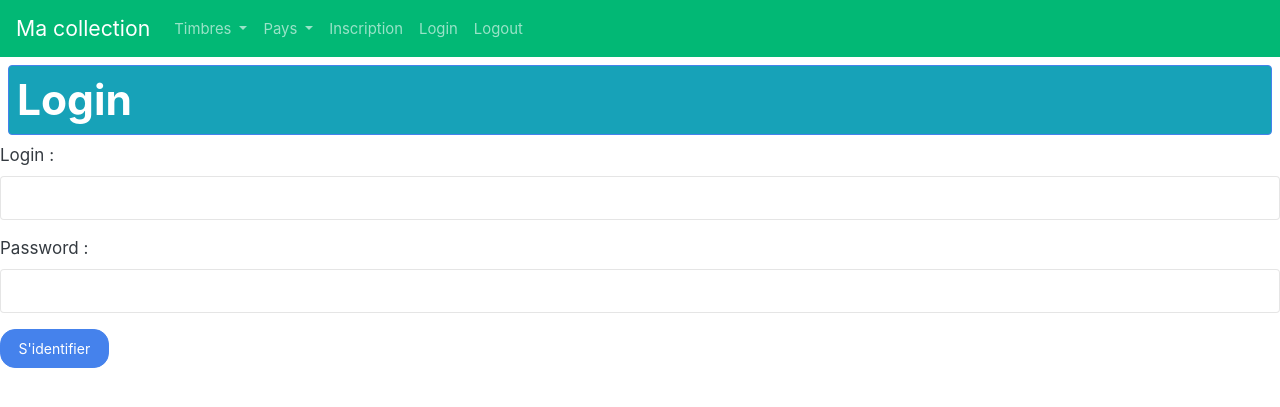
After one commit to mmeice/timbres, a Symfony app: template templates/admin_secu/login.html.twig in a window 1280 px wide. The commit adds this page. Shown: the top 407 px of the page. Run offline with Twig, Linux system fonts and the light colour scheme; the template is opened without the code that fills it, so the values that code supplies are empty; some libraries are stand-ins or nearby versions.

Commit message:
Login / Logout

```diff
--- /dev/null
+++ b/templates/admin_secu/login.html.twig
@@ -0,0 +1,21 @@
+{% extends 'base.html.twig' %}
+
+{% block title %}Connexion{% endblock %}
+{% block monTitre %}
+    Login
+{% endblock %}
+{% block body %}
+
+<form action="{{path('connexion')}}" method="post">
+    <div class="form-group">
+        <label>Login : </label>
+        <input type="text" required name="_username" class="form-control">
+    </div>
+    <div class="form-group">
+        <label>Password : </label>
+        <input type="password" required name="_password" class="form-control">
+    </div>
+    <input type="submit" class="btn btn-primary" value="S'identifier">
+</form>
+
+{% endblock %}
--- a/templates/base.html.twig
+++ b/templates/base.html.twig
@@ -49,6 +49,12 @@
                 <li class="nav-item">
                   <a class="nav-link" href="{{path('inscription')}}">Inscription</a>
                 </li>
+                <li class="nav-item">
+                  <a class="nav-link" href="{{path('connexion')}}">Login</a>
+                </li>
+                <li class="nav-item">
+                  <a class="nav-link" href="{{path('deconnexion')}}">Logout</a>
+                </li>
               </ul>
             </div>
         </nav>
```
Also changed, not shown: src/Controller/AdminSecuController.php (+12 -0 lines), 1 other file.
